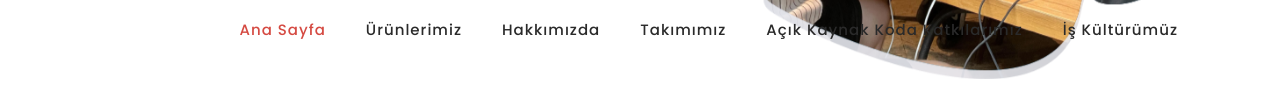
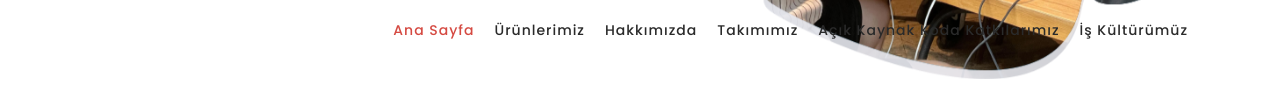
Before and after one commit to Ayca-Dem/PMTech.io, a plain HTML site: page index.html in a window 1280 px wide. Shown: the part 666-766 px from the top of the page. Drawn offline with Linux system fonts and the light colour scheme.

Commit message:
Update templatemo-space-dynamic.css

```diff
--- a/assets/css/templatemo-space-dynamic.css
+++ b/assets/css/templatemo-space-dynamic.css
@@ -299,7 +299,7 @@ header
 }
 
 .header-area .main-nav .logo h4 {
-    font-size: 24px;
+    font-size: 18px;
     font-weight: 700;
     text-transform: uppercase;
     color: #36DA9F;
@@ -337,8 +337,8 @@ header
 }
 
 .header-area .main-nav .nav li {
-  padding-left: 20px;
-  padding-right: 20px;
+  padding-left: 10px;
+  padding-right: 10px;
 }
 
 .header-area .main-nav .nav li:last-child {
@@ -358,7 +358,7 @@ header
 .header-area .main-nav .nav li a {
   display: block;
   font-weight: 500;
-  font-size: 15px;
+  font-size: 14px;
   color: #2a2a2a;
   text-transform: capitalize;
   -webkit-transition: all 0.3s ease 0s;
```
